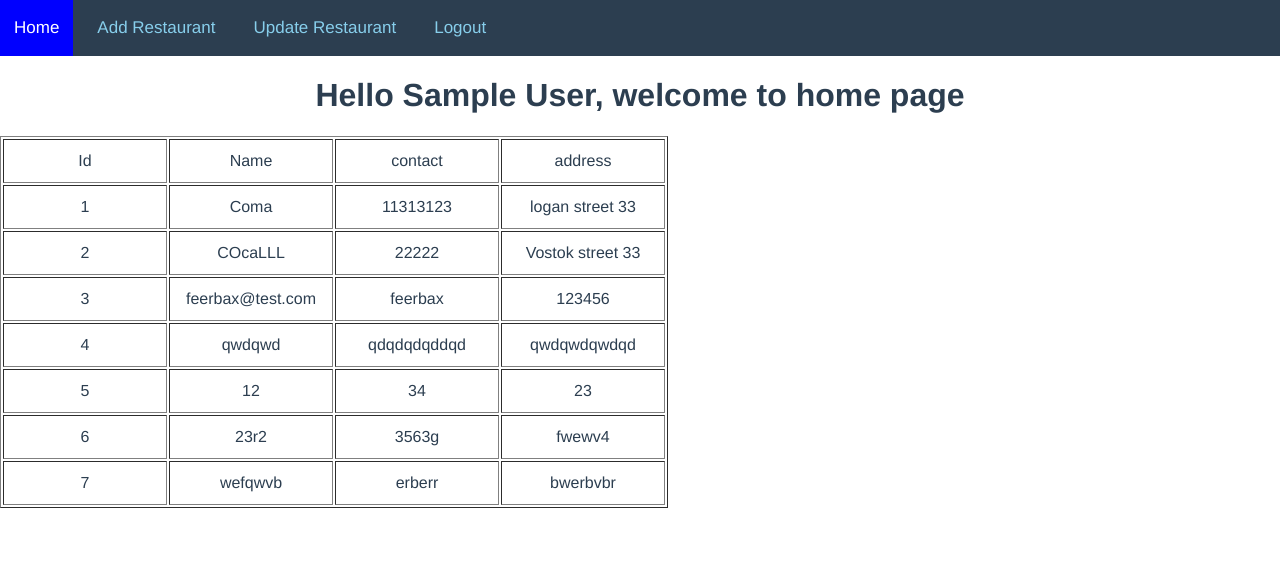
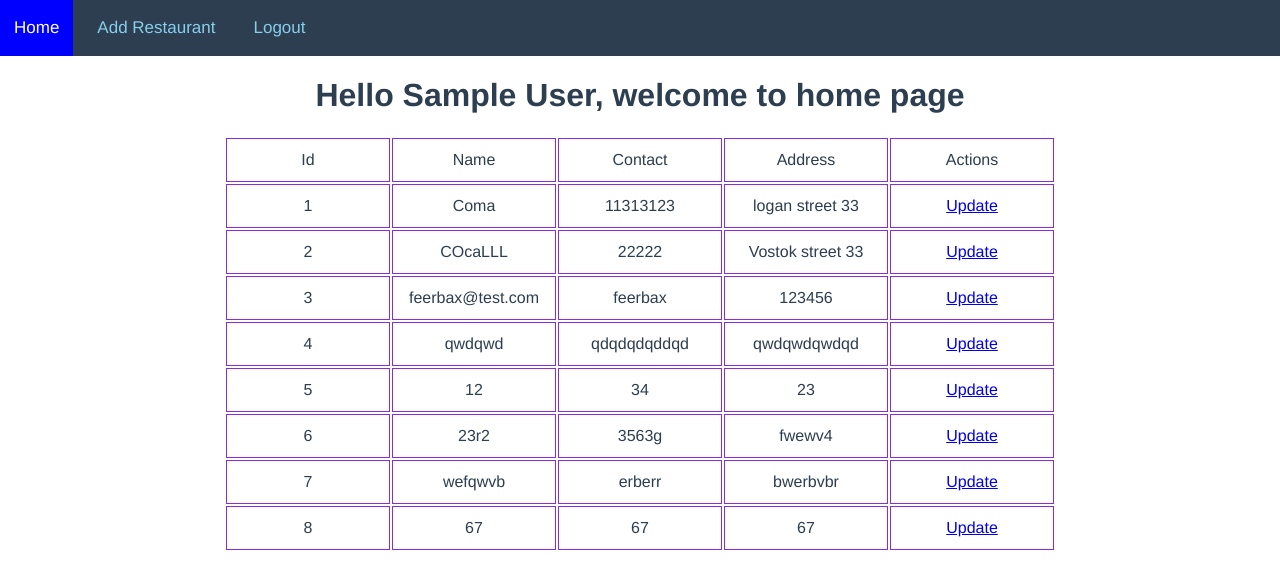
Before and after one commit to feerbax56/restoran-project, a Vue app: page / in a window 1280 px wide. Shown: the top 588 px of the page. Built offline with nearby package versions, Linux system fonts and the light colour scheme; data requests are answered from the project's data file; sample sign-in values are in the browser's storage.

Commit message:
add: update routing

```diff
--- a/db.json
+++ b/db.json
@@ -11,6 +11,12 @@
       "email": "wfewef",
       "password": "wefwfe",
       "id": 2
+    },
+    {
+      "name": "333",
+      "email": "4444",
+      "password": "5555",
+      "id": 3
     }
   ],
   "restaurant": [
@@ -55,6 +61,12 @@
       "address": "bwerbvbr",
       "contact": "erberr",
       "id": 7
+    },
+    {
+      "name": "67",
+      "address": "67",
+      "contact": "67",
+      "id": 8
     }
   ]
 }
--- a/src/components/Header.vue
+++ b/src/components/Header.vue
@@ -2,7 +2,6 @@
   <div class="nav">
     <router-link to="/">Home</router-link>
     <router-link to="/AddRest">Add Restaurant</router-link>
-    <router-link to="/UpdateRest">Update Restaurant</router-link>
     <a href="#" v-on:click="logout">Logout</a>
   </div>
 </template>
--- a/src/components/Home.vue
+++ b/src/components/Home.vue
@@ -3,13 +3,14 @@
   <h1>
     Hello {{ name }}, welcome to home page
   </h1>
-  <table border="1">
+  <table class="table">
 
     <tr>
       <td>Id</td>
       <td>Name</td>
-      <td>contact</td>
-      <td>address</td>
+      <td>Contact</td>
+      <td>Address</td>
+      <td>Actions</td>
     </tr>
 
     <tr v-for="item in restaurant" :key=item.id>
@@ -17,6 +18,9 @@
       <td>{{ item.name }}</td>
       <td>{{ item.contact }}</td>
       <td>{{ item.address }}</td>
+      <td>
+        <router-link :to="'/UpdateRest/' + item.id">Update</router-link>
+      </td>
     </tr>
 
   </table>
@@ -56,5 +60,11 @@ export default {
 td {
   width: 160px;
   height: 40px;
+  border: 1px solid blueviolet;
 }
+
+.table {
+  margin: 0 auto;
+}
+
 </style>
--- a/src/components/UpdateRest.vue
+++ b/src/components/UpdateRest.vue
@@ -1,8 +1,16 @@
-Home.vue<template>
+Home.vue
+<template>
   <Header/>
   <h1>
     Hello username, welcome and Update Restaurant Page
   </h1>
+
+  <form action="" class="add">
+    <input type="text" name="name" placeholder="enter name" v-model="restaurant.name">
+    <input type="text" name="address" placeholder="enter address" v-model="restaurant.address">
+    <input type="text" name="contact" placeholder="enter contact" v-model="restaurant.contact">
+    <button type="button">Update Restaurant</button>
+  </form>
 </template>
 
 <script>
@@ -14,6 +22,15 @@ export default {
   components: {
     Header
   },
+  data() {
+    return {
+      restaurant: {
+        name: '',
+        address: '',
+        contact: '',
+      }
+    }
+  },
   mounted() {
     let user = localStorage.getItem('user-info')
 
--- a/src/routers.js
+++ b/src/routers.js
@@ -30,7 +30,7 @@ const routes = [
     {
         name: 'UpdRest',
         component: UpdateRest,
-        path: '/UpdateRest'
+        path: '/UpdateRest/:id'
     },
 ]
 
```
